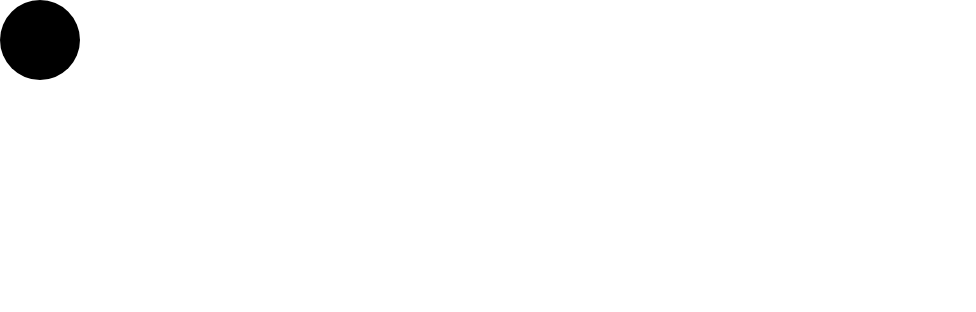
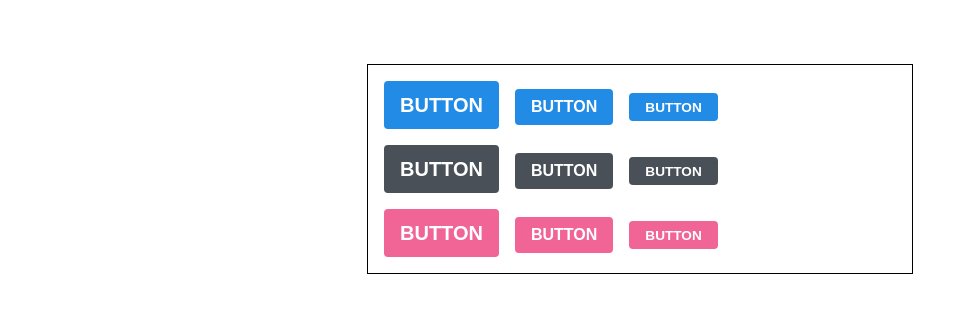
Before and after one commit to hyun77320/Styling-react, a React (Create React App) app: page / in a window 1280 px wide. Shown: the top 312 px of the page, without its empty margins (0-976 px from the left). Built offline with nearby package versions, Linux system fonts and the light colour scheme.

Commit message:
2022.04.09.

```diff
--- a/package.json
+++ b/package.json
@@ -6,9 +6,11 @@
     "@testing-library/jest-dom": "^5.16.3",
     "@testing-library/react": "^12.1.4",
     "@testing-library/user-event": "^13.5.0",
+    "polished": "^4.2.2",
     "react": "^18.0.0",
     "react-dom": "^18.0.0",
     "react-scripts": "5.0.0",
+    "styled-components": "^5.3.5",
     "styling-components": "^0.1.0",
     "web-vitals": "^2.1.4"
   },
--- a/src/App.js
+++ b/src/App.js
@@ -1,16 +1,50 @@
 import React from 'react';
-import styled from 'styled-components';
+import styled, { css, ThemeProvider } from 'styled-components'; // eslint-disable-line no-unused-vars
+import Button from './components/Button';
 
-const Circle = styled.div`
-  width: 5rem;
-  height: 5rem;
-  background: black;
-  border-radius: 50%;
+const AppBlock = styled.div`
+  width: 512px;
+  margin: 0 auto;
+  margin-top: 4rem;
+  border: 1px solid black;
+  padding: 1rem;
 `;
+
+const ButtonGroup = styled.div`
+  & + &{
+    margin-top: 1rem;
+  }
+`
 
 function App() {
   return (
-    <Circle />
+    <ThemeProvider
+      theme={{
+        palette: {
+          blue: '#228be6',
+          gray: '#495057',
+          pink: '#f06595'
+        }
+      }}
+    >
+      <AppBlock>
+        <ButtonGroup>
+          <Button size='large'>BUTTON</Button>
+          <Button>BUTTON</Button>
+          <Button size='small'>BUTTON</Button>
+        </ButtonGroup>
+        <ButtonGroup>
+          <Button color='gray' size='large'>BUTTON</Button>
+          <Button color='gray'>BUTTON</Button>
+          <Button color='gray' size='small'>BUTTON</Button>
+        </ButtonGroup>
+        <ButtonGroup>
+          <Button color='pink' size='large'>BUTTON</Button>
+          <Button color='pink'>BUTTON</Button>
+          <Button color='pink' size='small'>BUTTON</Button>
+        </ButtonGroup>
+      </AppBlock>
+    </ThemeProvider>
   );
 }
 
--- /dev/null
+++ b/src/components/Button.js
@@ -0,0 +1,80 @@
+import React from "react";
+import styled, {css} from 'styled-components';
+import { darken,lighten } from "polished";
+
+const colorStyles = css`
+    ${({ theme, color }) => {
+        const selected = theme.palette[color];
+        return css`
+            background: ${selected};
+            &:hover {
+                background: ${lighten(0.1, selected)};
+            }
+            &:active {
+                background: ${darken(0.1, selected)};
+            }
+        `;
+    }}
+`;
+
+const sizeStyles = css`
+    ${props =>
+        props.size === 'large' &&
+        css`
+            height: 3rem;
+            font-size: 1.25rem;
+        `
+    }
+    ${props =>
+        props.size === 'medium' &&
+        css`
+            height: 2.25rem;
+            font-size: 1rem;
+        `
+    }
+    ${props =>
+        props.size === 'small' &&
+        css`
+            height: 1.75rem;
+            font-size: 0.85rem;
+        `
+    }
+`
+
+const StyledButton = styled.button`
+    /* 공통 스타일 */
+    display: inline-flex;
+    outline: none;
+    border: none;
+    border-radius: 4px;
+    color: white;
+    font-weight: bold;
+    cursor: pointer;
+    padding-left: 1rem;
+    padding-right: 1rem;
+    align-items: center;
+
+    /* 크기 */
+    ${sizeStyles}
+
+    /* 색상 */
+    ${colorStyles}
+
+    /* 기타 */
+    & + & {
+        margin-left: 1rem;
+    }
+`;
+
+function Button({ children, ...rest }) {
+    return (
+        <StyledButton {...rest}>{children}</ StyledButton>
+    );
+}
+
+Button.defaultProps = {
+    color: 'blue',
+    size: 'medium'
+};
+
+export default Button;
```
Also changed, not shown: 1 other file (tests, documents, lock files or other folders).
